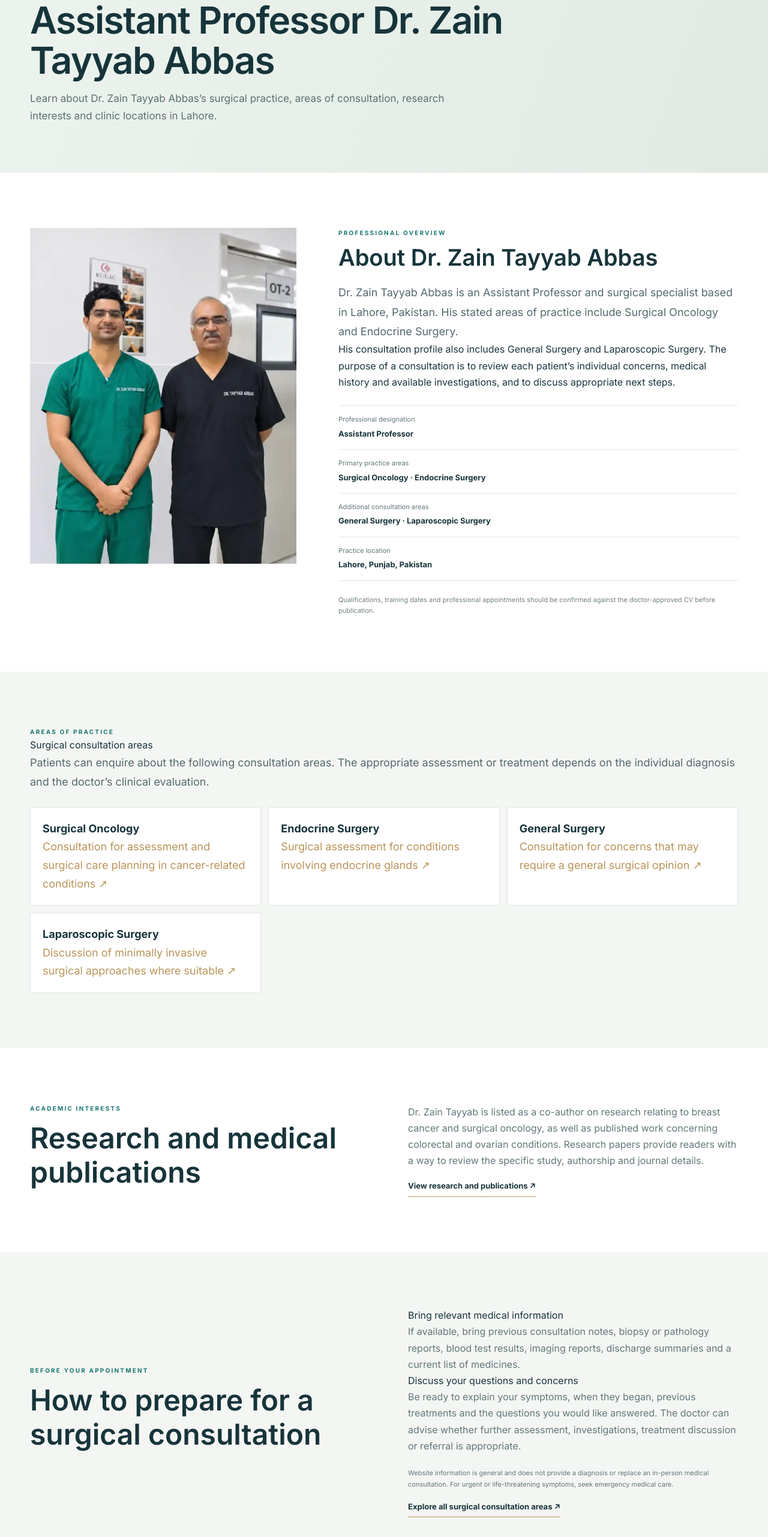
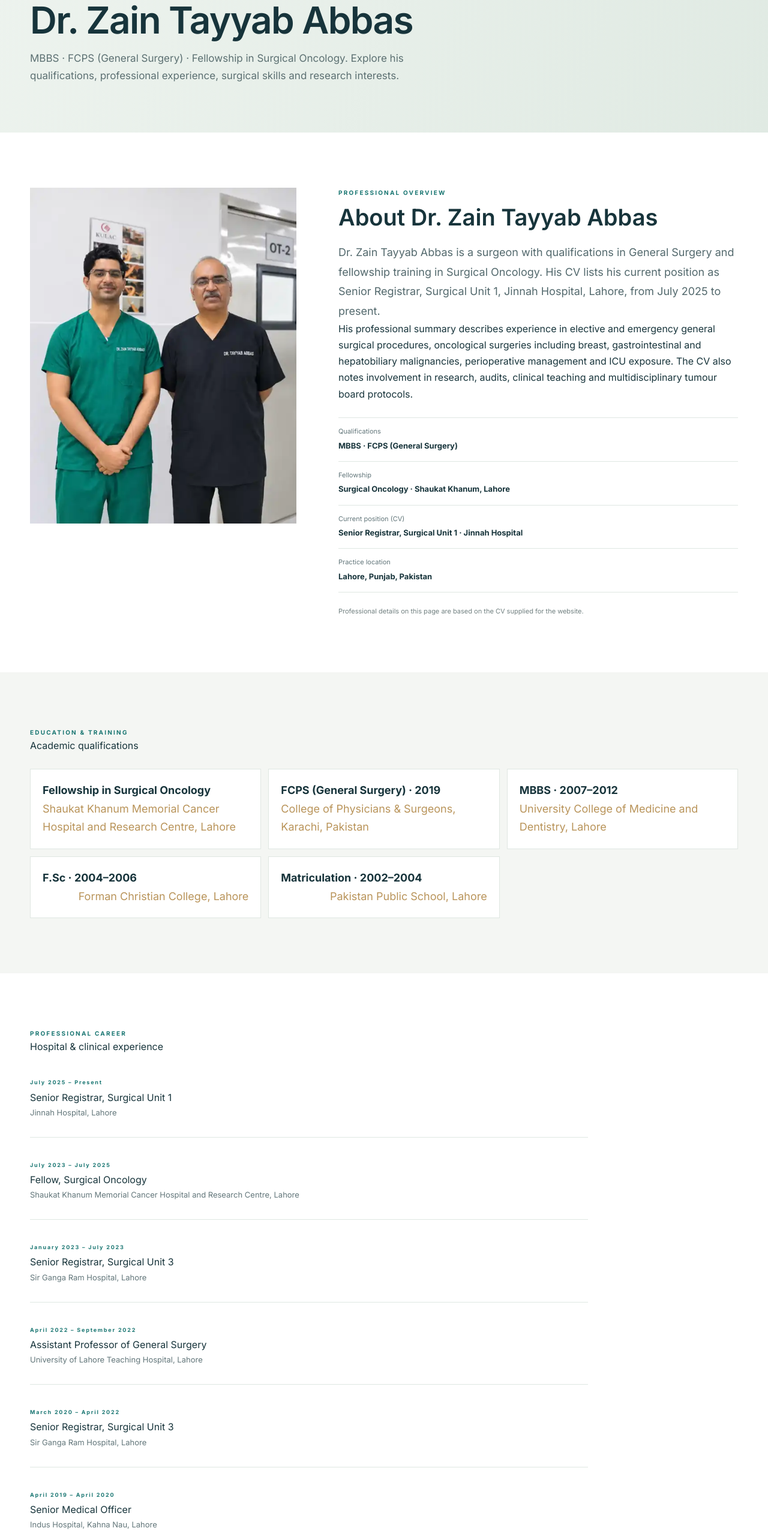
Before and after one commit to franklinctapley-del1122/Drzaintayyababbas, a Next.js app: page /about in a window 1280 px wide. Shown: the part 234-2797 px from the top of the page at 60% size. Built offline with nearby package versions, Linux system fonts and the light colour scheme.

Commit message:
Add CV-verified qualifications and career history

```diff
--- a/app/about/page.tsx
+++ b/app/about/page.tsx
@@ -3,190 +3,103 @@ import Link from "next/link";
 import { Shell, PageHero, CTA } from "../components";
 
 export const metadata = {
-  title: "Dr. Zain Tayyab Abbas | About & Surgical Profile",
-  description:
-    "Meet Assistant Professor Dr. Zain Tayyab Abbas in Lahore. Explore his Surgical Oncology, Endocrine Surgery, General Surgery and Laparoscopic Surgery practice.",
+  title: "Dr. Zain Tayyab Abbas | Qualifications & Surgical Experience",
+  description: "Read the CV-based professional profile of Dr. Zain Tayyab Abbas, MBBS, FCPS (General Surgery), Fellowship in Surgical Oncology, based in Lahore.",
   alternates: { canonical: "/about" },
 };
+
+const experience = [
+  ["July 2025 – Present", "Senior Registrar, Surgical Unit 1", "Jinnah Hospital, Lahore"],
+  ["July 2023 – July 2025", "Fellow, Surgical Oncology", "Shaukat Khanum Memorial Cancer Hospital and Research Centre, Lahore"],
+  ["January 2023 – July 2023", "Senior Registrar, Surgical Unit 3", "Sir Ganga Ram Hospital, Lahore"],
+  ["April 2022 – September 2022", "Assistant Professor of General Surgery", "University of Lahore Teaching Hospital, Lahore"],
+  ["March 2020 – April 2022", "Senior Registrar, Surgical Unit 3", "Sir Ganga Ram Hospital, Lahore"],
+  ["April 2019 – April 2020", "Senior Medical Officer", "Indus Hospital, Kahna Nau, Lahore"],
+  ["July 2015 – July 2019", "Postgraduate Resident, Surgical Unit 1", "Jinnah Hospital, Lahore"],
+  ["March 2015 – June 2015", "Medical Officer, Surgical Oncology", "Shaukat Khanum Memorial Hospital, Lahore"],
+  ["April 2013 – March 2014", "House Officer", "Jinnah Hospital, Lahore"],
+];
 
 export default function About() {
   return (
     <Shell>
       <main>
-        <PageHero
-          eyebrow="Doctor profile · Lahore, Pakistan"
-          title="Assistant Professor Dr. Zain Tayyab Abbas"
-          lead="Learn about Dr. Zain Tayyab Abbas’s surgical practice, areas of consultation, research interests and clinic locations in Lahore."
-        />
-
+        <PageHero eyebrow="Doctor profile · Lahore, Pakistan" title="Dr. Zain Tayyab Abbas" lead="MBBS · FCPS (General Surgery) · Fellowship in Surgical Oncology. Explore his qualifications, professional experience, surgical skills and research interests." />
         <section className="section section-white">
           <div className="container profile-grid">
-            <div className="profile-image">
-              <Image
-                src="/images/dr-zain-tayyab-abbas-main.webp"
-                alt="Assistant Professor Dr. Zain Tayyab Abbas"
-                fill
-                sizes="(max-width: 800px) 100vw, 40vw"
-                style={{ objectFit: "cover", objectPosition: "center 22%" }}
-              />
-            </div>
+            <div className="profile-image"><Image src="/images/dr-zain-tayyab-abbas-main.webp" alt="Dr. Zain Tayyab Abbas" fill sizes="(max-width: 800px) 100vw, 40vw" style={{ objectFit: "cover", objectPosition: "center 22%" }} /></div>
             <div>
               <div className="eyebrow">Professional overview</div>
               <h2>About Dr. Zain Tayyab Abbas</h2>
-              <p className="large-copy">
-                Dr. Zain Tayyab Abbas is an Assistant Professor and surgical specialist
-                based in Lahore, Pakistan. His stated areas of practice include
-                Surgical Oncology and Endocrine Surgery.
-              </p>
-              <p>
-                His consultation profile also includes General Surgery and
-                Laparoscopic Surgery. The purpose of a consultation is to review
-                each patient’s individual concerns, medical history and available
-                investigations, and to discuss appropriate next steps.
-              </p>
+              <p className="large-copy">Dr. Zain Tayyab Abbas is a surgeon with qualifications in General Surgery and fellowship training in Surgical Oncology. His CV lists his current position as Senior Registrar, Surgical Unit 1, Jinnah Hospital, Lahore, from July 2025 to present.</p>
+              <p>His professional summary describes experience in elective and emergency general surgical procedures, oncological surgeries including breast, gastrointestinal and hepatobiliary malignancies, perioperative management and ICU exposure. The CV also notes involvement in research, audits, clinical teaching and multidisciplinary tumour board protocols.</p>
               <div className="fact-list">
-                <div>
-                  <span>Professional designation</span>
-                  <strong>Assistant Professor</strong>
-                </div>
-                <div>
-                  <span>Primary practice areas</span>
-                  <strong>Surgical Oncology · Endocrine Surgery</strong>
-                </div>
-                <div>
-                  <span>Additional consultation areas</span>
-                  <strong>General Surgery · Laparoscopic Surgery</strong>
-                </div>
-                <div>
-                  <span>Practice location</span>
-                  <strong>Lahore, Punjab, Pakistan</strong>
-                </div>
+                <div><span>Qualifications</span><strong>MBBS · FCPS (General Surgery)</strong></div>
+                <div><span>Fellowship</span><strong>Surgical Oncology · Shaukat Khanum, Lahore</strong></div>
+                <div><span>Current position (CV)</span><strong>Senior Registrar, Surgical Unit 1 · Jinnah Hospital</strong></div>
+                <div><span>Practice location</span><strong>Lahore, Punjab, Pakistan</strong></div>
               </div>
-              <p className="small-note">
-                Qualifications, training dates and professional appointments should
-                be confirmed against the doctor-approved CV before publication.
-              </p>
+              <p className="small-note">Professional details on this page are based on the CV supplied for the website.</p>
             </div>
           </div>
         </section>
-
         <section className="section">
           <div className="container">
-            <div className="eyebrow">Areas of practice</div>
-            <h2>Surgical consultation areas</h2>
-            <p className="large-copy">
-              Patients can enquire about the following consultation areas. The
-              appropriate assessment or treatment depends on the individual
-              diagnosis and the doctor’s clinical evaluation.
-            </p>
+            <div className="eyebrow">Education &amp; training</div>
+            <h2>Academic qualifications</h2>
             <div className="related-grid">
-              <Link className="related-card" href="/specialties/surgical-oncology">
-                <strong>Surgical Oncology</strong>
-                <span>Consultation for assessment and surgical care planning in cancer-related conditions ↗</span>
-              </Link>
-              <Link className="related-card" href="/specialties/endocrine-surgery">
-                <strong>Endocrine Surgery</strong>
-                <span>Surgical assessment for conditions involving endocrine glands ↗</span>
-              </Link>
-              <Link className="related-card" href="/specialties/general-surgery">
-                <strong>General Surgery</strong>
-                <span>Consultation for concerns that may require a general surgical opinion ↗</span>
-              </Link>
-              <Link className="related-card" href="/specialties/laparoscopic-surgery">
-                <strong>Laparoscopic Surgery</strong>
-                <span>Discussion of minimally invasive surgical approaches where suitable ↗</span>
-              </Link>
+              <article className="related-card"><strong>Fellowship in Surgical Oncology</strong><span>Shaukat Khanum Memorial Cancer Hospital and Research Centre, Lahore</span></article>
+              <article className="related-card"><strong>FCPS (General Surgery) · 2019</strong><span>College of Physicians &amp; Surgeons, Karachi, Pakistan</span></article>
+              <article className="related-card"><strong>MBBS · 2007–2012</strong><span>University College of Medicine and Dentistry, Lahore</span></article>
+              <article className="related-card"><strong>F.Sc · 2004–2006</strong><span>Forman Christian College, Lahore</span></article>
+              <article className="related-card"><strong>Matriculation · 2002–2004</strong><span>Pakistan Public School, Lahore</span></article>
             </div>
           </div>
         </section>
-
         <section className="section section-white">
-          <div className="container two-col">
-            <div>
-              <div className="eyebrow">Academic interests</div>
-              <h2>Research and medical publications</h2>
-            </div>
-            <div>
-              <p>
-                Dr. Zain Tayyab is listed as a co-author on research relating to
-                breast cancer and surgical oncology, as well as published work
-                concerning colorectal and ovarian conditions. Research papers
-                provide readers with a way to review the specific study,
-                authorship and journal details.
-              </p>
-              <Link className="under-link" href="/research">
-                View research and publications ↗
-              </Link>
+          <div className="container">
+            <div className="eyebrow">Professional career</div>
+            <h2>Hospital &amp; clinical experience</h2>
+            <div className="papers">
+              {experience.map(([date, role, place], i) => <article className="paper" key={date + role}><span className="clinic-index">{date}</span><h3>{role}</h3><p>{place}</p></article>)}
             </div>
           </div>
         </section>
-
         <section className="section">
           <div className="container two-col">
+            <div><div className="eyebrow">Clinical competencies</div><h2>Surgical skills &amp; professional interests</h2></div>
             <div>
-              <div className="eyebrow">Before your appointment</div>
-              <h2>How to prepare for a surgical consultation</h2>
-            </div>
-            <div>
-              <h3>Bring relevant medical information</h3>
-              <p>
-                If available, bring previous consultation notes, biopsy or
-                pathology reports, blood test results, imaging reports, discharge
-                summaries and a current list of medicines.
-              </p>
-              <h3>Discuss your questions and concerns</h3>
-              <p>
-                Be ready to explain your symptoms, when they began, previous
-                treatments and the questions you would like answered. The doctor
-                can advise whether further assessment, investigations, treatment
-                discussion or referral is appropriate.
-              </p>
-              <p className="small-note">
-                Website information is general and does not provide a diagnosis
-                or replace an in-person medical consultation. For urgent or
-                life-threatening symptoms, seek emergency medical care.
-              </p>
-              <Link className="under-link" href="/specialties">
-                Explore all surgical consultation areas ↗
-              </Link>
+              <h3>Surgical skills listed in the CV</h3>
+              <p>Laparotomy, hernia repair, appendectomy, cholecystectomy, mastectomy, lymph node dissection, bowel anastomosis, wound debridement, port insertion and oncological resections.</p>
+              <h3>Clinical competencies</h3>
+              <p>ATLS principles, ICU management, emergency surgical care, postoperative care, and interpretation of imaging and laboratory results.</p>
+              <h3>Other professional skills</h3>
+              <p>Research writing, audit design, data analysis, leadership, teamwork and communication.</p>
             </div>
           </div>
         </section>
-
+        <section className="section section-white">
+          <div className="container two-col">
+            <div><div className="eyebrow">Academic interests</div><h2>Research and medical publications</h2></div>
+            <div><p>The CV lists research work on ovarian teratoma, small bowel tumours, neuroendocrine tumours, colorectal carcinoma, ovarian tumours, surgical site infection, appendectomy, breast cancer risk assessment and gallstone disease.</p><Link className="under-link" href="/research">View selected research and publications ↗</Link></div>
+          </div>
+        </section>
+        <section className="section">
+          <div className="container two-col">
+            <div><div className="eyebrow">Before your appointment</div><h2>Preparing for a surgical consultation</h2></div>
+            <div><p>Bring previous consultation notes, biopsy or pathology reports, blood test results, imaging reports, discharge summaries and a current list of medicines, if available. Be ready to explain your symptoms, previous treatments and questions.</p><p className="small-note">Website information is general and does not provide a diagnosis or replace an in-person medical consultation. For urgent or life-threatening symptoms, seek emergency medical care.</p><Link className="under-link" href="/specialties">Explore surgical consultation areas ↗</Link></div>
+          </div>
+        </section>
         <section className="section section-white">
           <div className="container">
-            <div className="eyebrow">Clinic information</div>
-            <h2>Where to find Dr. Zain Tayyab Abbas in Lahore</h2>
+            <div className="eyebrow">Clinic information</div><h2>Consultation locations in Lahore</h2>
             <div className="clinic-grid clinic-grid-large">
-              <article className="clinic-card">
-                <span className="clinic-index">JOHAR TOWN</span>
-                <h3>Iqraa Medical Complex</h3>
-                <p>New Building, Extension, Block A, Phase 1, Johar Town, Lahore.</p>
-                <div className="hours">
-                  <span>Monday – Saturday</span>
-                  <strong>5:00 PM – 8:00 PM</strong>
-                </div>
-              </article>
-              <article className="clinic-card">
-                <span className="clinic-index">VALENCIA TOWN</span>
-                <h3>Tayyab Medical &amp; Dental Complex</h3>
-                <p>Valencia Town, Lahore, Pakistan.</p>
-                <div className="hours">
-                  <span>Monday – Saturday</span>
-                  <strong>9:00 PM – 10:00 PM</strong>
-                </div>
-              </article>
+              <article className="clinic-card"><span className="clinic-index">JOHAR TOWN</span><h3>Iqraa Medical Complex</h3><p>New Building, Extension, Block A, Phase 1, Johar Town, Lahore.</p><div className="hours"><span>Monday – Saturday</span><strong>5:00 PM – 8:00 PM</strong></div></article>
+              <article className="clinic-card"><span className="clinic-index">VALENCIA TOWN</span><h3>Tayyab Medical &amp; Dental Complex</h3><p>Valencia Town, Lahore, Pakistan.</p><div className="hours"><span>Monday – Saturday</span><strong>9:00 PM – 10:00 PM</strong></div></article>
             </div>
-            <p className="small-note">
-              Clinic schedules may change. Please contact the clinic to confirm
-              availability and the location before travelling.
-            </p>
-            <Link className="under-link" href="/clinics">
-              View clinic details and directions ↗
-            </Link>
+            <p className="small-note">Clinic schedules may change. Please contact the clinic to confirm availability before travelling.</p><Link className="under-link" href="/clinics">View clinic details ↗</Link>
           </div>
         </section>
-
         <CTA />
       </main>
     </Shell>
```
